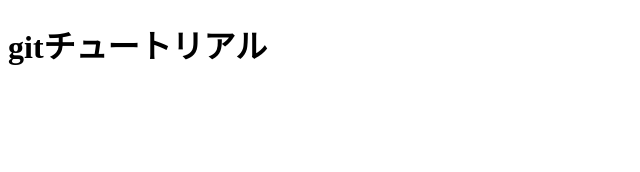
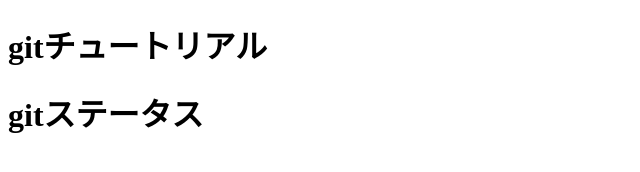
Before and after one commit to Joji1999/git_tutorial, a plain HTML site: page index.html in a window 1280 px wide. Shown: the whole page, without its empty margins (0-640 px from the left). Drawn offline with Linux system fonts and the light colour scheme.

Commit message:
git statusコマンドを追記

```diff
--- a/index.html
+++ b/index.html
@@ -1,5 +1,6 @@
 <!DOCTYPE html>
 <html>
 <h1>gitチュートリアル</h1>
+<h1>gitステータス</h1>
 
 </html>
```
